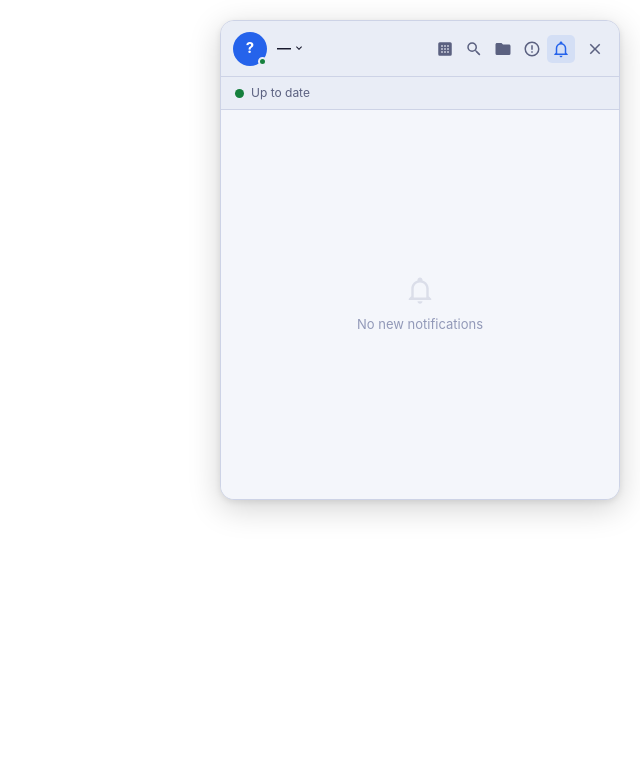
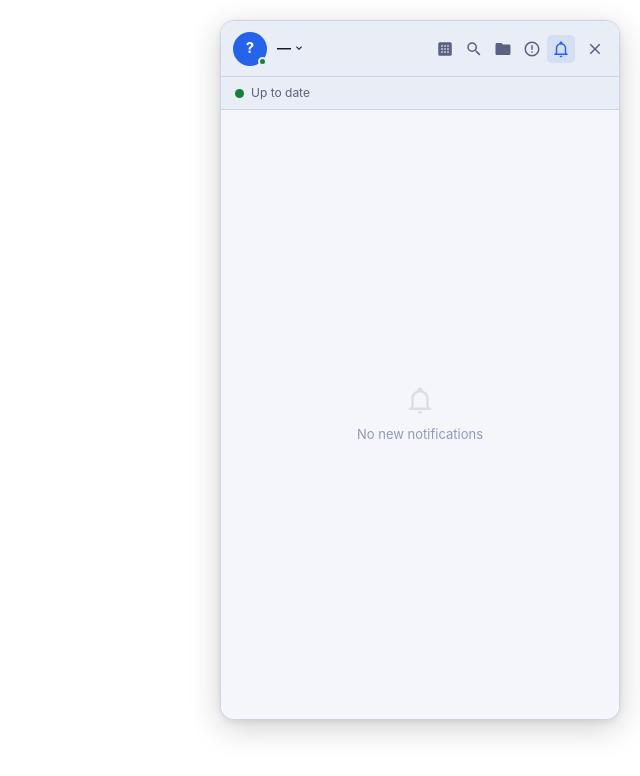
Before and after one commit to rgon/ncrsDesktop, a SvelteKit app in the folder ncrs-gui/: page / in a window 1280 px wide. Shown: the top 776 px of the page, without its empty margins (640-1280 px from the left). Built offline with nearby package versions, Linux system fonts and the light colour scheme.

Commit message:
fix(gui): prevent floating panel from shrinking on HiDPI-scaled displays

```diff
--- a/ncrs-gui/src/routes/+page.svelte
+++ b/ncrs-gui/src/routes/+page.svelte
@@ -437,7 +437,7 @@
     right: 20px;
     top: 20px;
     width: min(400px, 40vw);
-    height: min(700px, 60vh);
+    height: min(700px, calc(100vh - 80px));
     border-radius: 14px;
     overflow: hidden;
     background: var(--nc-bg);
```
